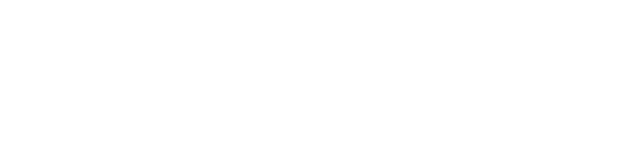
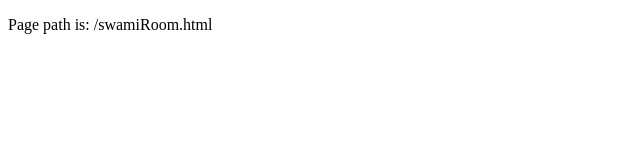
Before and after one commit to blackirishlibenforcer/swamisays, a plain HTML site: page swamiRoom.html in a window 1280 px wide. Shown: the whole page, without its empty margins (0-640 px from the left). Drawn offline with Linux system fonts and the light colour scheme.

Commit message:
v4 added swamiroom

```diff
--- a/swamiRoom.html
+++ b/swamiRoom.html
@@ -1,12 +1,20 @@
 <!DOCTYPE html>
 <html lang="en">
+
 <head>
     <meta charset="UTF-8">
     <meta name="viewport" content="width=device-width, initial-scale=1.0">
     <meta http-equiv="X-UA-Compatible" content="ie=edge">
     <title>Document</title>
 </head>
+
 <body>
+    <p id="demo"></p>
 
+    <script>
+        document.getElementById("demo").innerHTML =
+            "Page path is: " + window.location.pathname;
+    </script>
 </body>
+
 </html>
```
